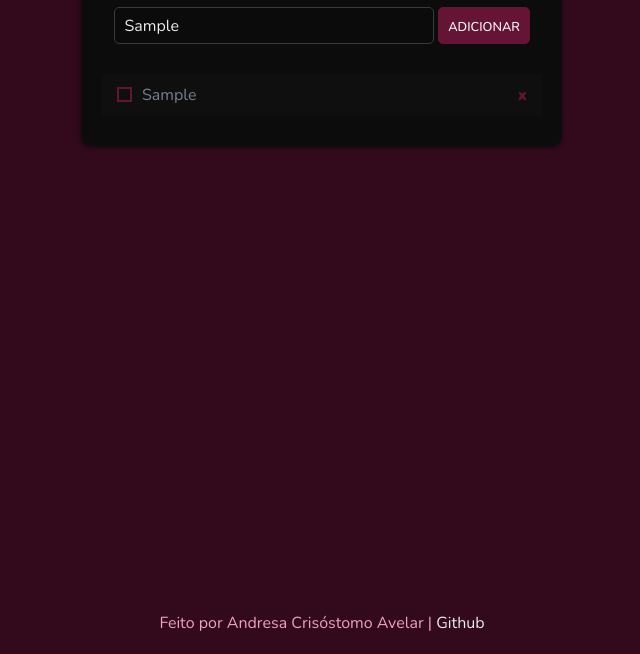
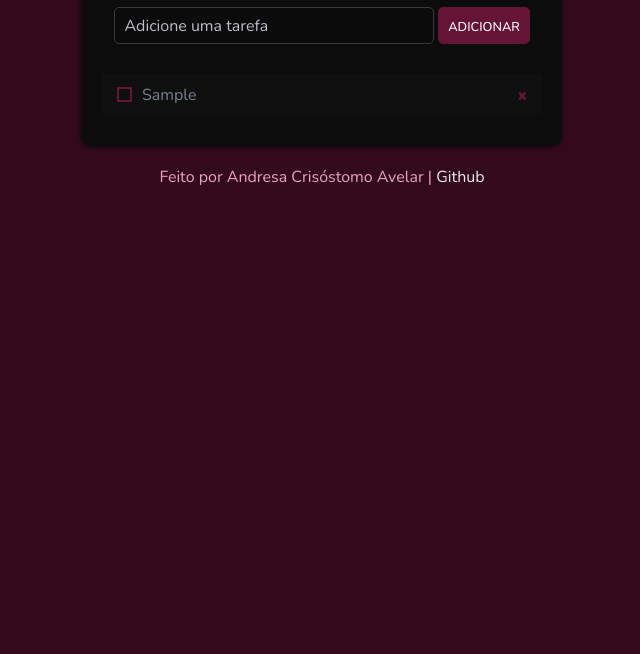
Before and after one commit to AndresaCA/lista-tarefas, a plain HTML site: page index.html in a window 1280 px wide. Both pictures are taken after typing "Sample" into the empty fields and a click on the button "ADICIONAR". Shown: the part 146-800 px from the top of the page, without its empty margins (318-958 px from the left). Drawn offline with nearby package versions, Linux system fonts and the light colour scheme.

Commit message:
modificações finais

```diff
--- a/index.js
+++ b/index.js
@@ -83,6 +83,7 @@ function adicionarTarefa(){
     } else {
         localStorage.setItem('lista-tarefas', JSON.stringify([novaTarefa]))
     }
+    limparInput()
 }
 
 function adicionarTarefaEnter(event) {
--- a/style.css
+++ b/style.css
@@ -244,7 +244,7 @@ body {
 }
 
 .rodape {
-    position: absolute;
+    position: relative;
     bottom: 20px;
 }
 
```
